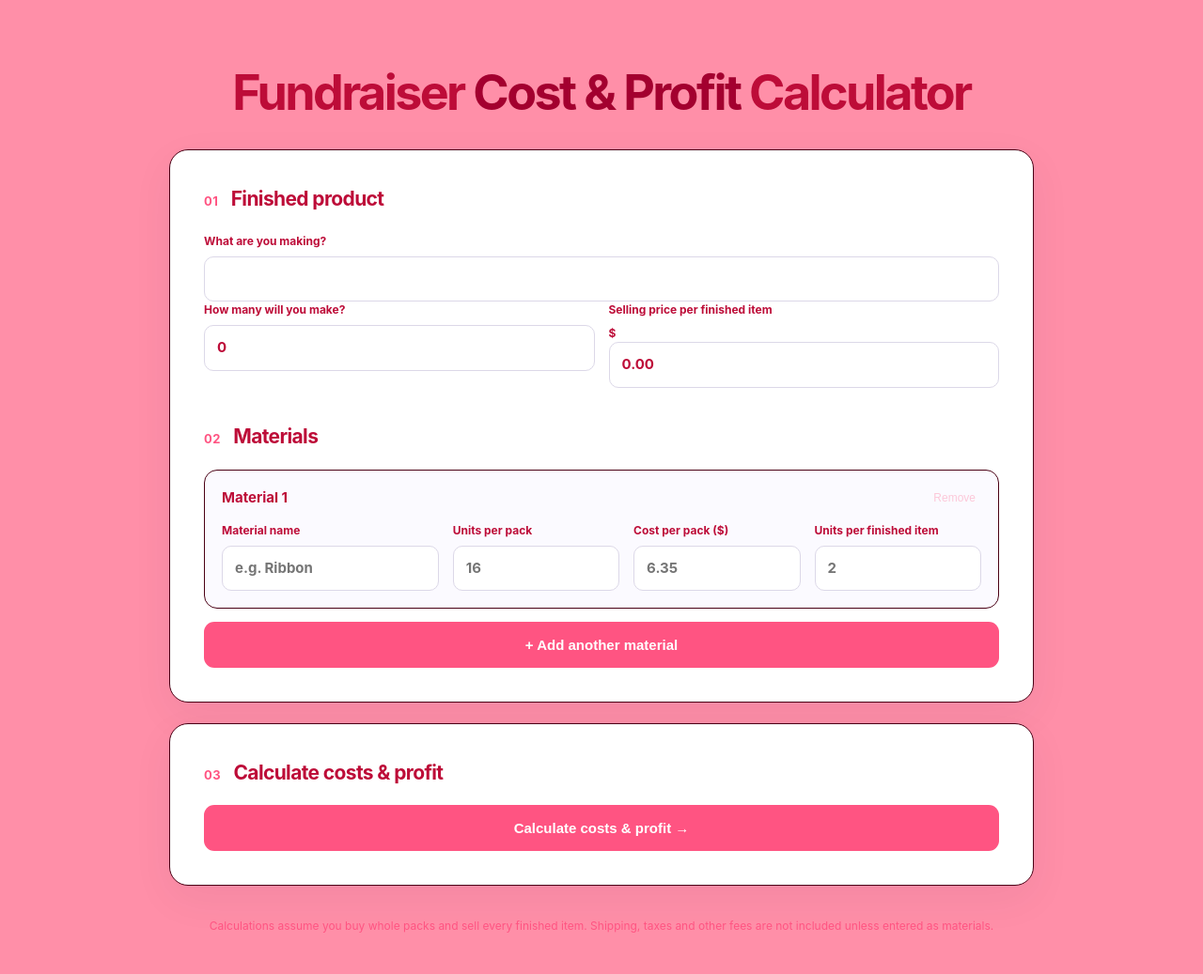
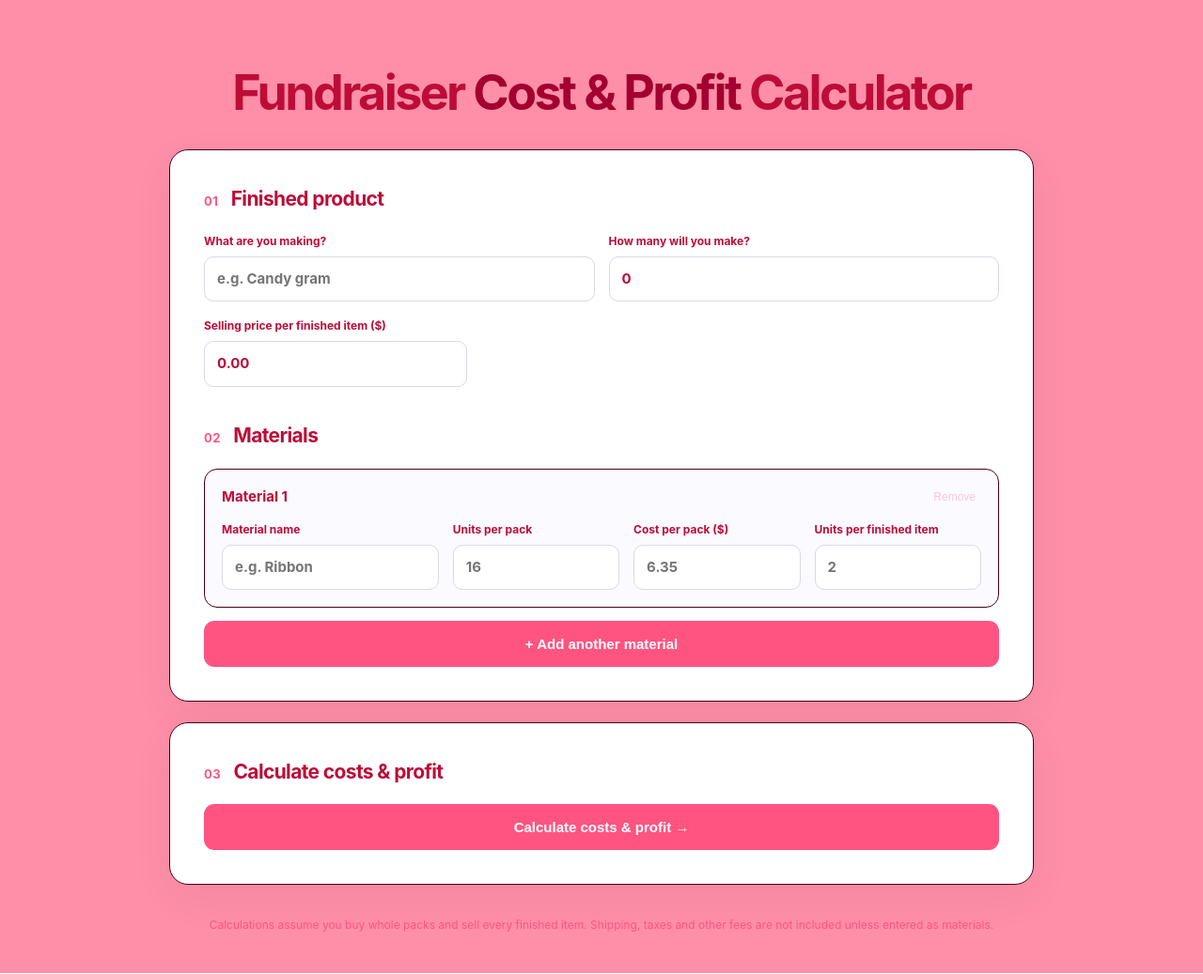
Before and after one commit to oh-boyyo/ProductCalculator, a Flask app: page / in a window 1280 px wide. Shown: the whole page at 94% size. Run offline with Flask 3, Linux system fonts and the light colour scheme.

Commit message:
Update index.html

```diff
--- a/templates/index.html
+++ b/templates/index.html
@@ -15,20 +15,17 @@
 
     <form method="post" id="calculator-form" class="card">
       <h2>01 <span>Finished product</span></h2>
-      <label class="finished-name">What are you making?
-        <input name="final_name" type="text" value="{{ form.final_name }}" required>
-      </label>
-      <div class="fields two finished-numbers">
+      <div class="fields two">
+        <label>What are you making?
+          <input name="final_name" type="text" placeholder="e.g. Candy gram" value="{{ form.final_name }}" required>
+        </label>
         <label>How many will you make?
-          <input name="final_amount" type="number" min="0" step="1" value="{{ form.final_amount }}" required>
-        </label>
-        <label>Selling price per finished item
-          <span class="currency-input">
-            <span class="currency-symbol" aria-hidden="true">$</span>
-            <input name="price" type="number" min="0" step="0.01" value="{{ form.price }}" required aria-label="Selling price per finished item in dollars">
-          </span>
+          <input name="final_amount" type="number" min="1" step="1" value="{{ form.final_amount }}" required>
         </label>
       </div>
+      <label class="price-field">Selling price per finished item ($)
+        <input name="price" type="number" min="0" step="0.01" value="{{ form.price }}" required>
+      </label>
 
       <div class="section-head">
         <h2>02 <span>Materials</span></h2>
@@ -55,23 +52,14 @@
         </section>
         {% endfor %}
       </div>
-
-    <button type="button" id="add-material" class="primary-button add-material-button">
-      + Add another material
-    </button>
+      <button type="button" id="add-material" class="primary-button add-material-button">+ Add another material</button>
     </form>
 
-    <section class="card calculate-section">
-      <h2>03 <span>Calculate costs & profit</span></h2>
-
-      <button type="submit" form="calculator-form"
-              class="primary-button calculate-button">
-        Calculate costs & profit →
-      </button>
-
-      {% if error %}
-        <p class="error" role="alert">{{ error }}</p>
-      {% endif %}
+    <!-- Separate section: the button still submits the form above -->
+    <section class="card calculate-section" aria-labelledby="calculate-heading">
+      <h2 id="calculate-heading">03 <span>Calculate costs & profit</span></h2>
+      <button type="submit" form="calculator-form" class="primary-button calculate-button">Calculate costs & profit →</button>
+      {% if error %}<p class="error" role="alert">{{ error }}</p>{% endif %}
     </section>
 
     {% if result %}
```
